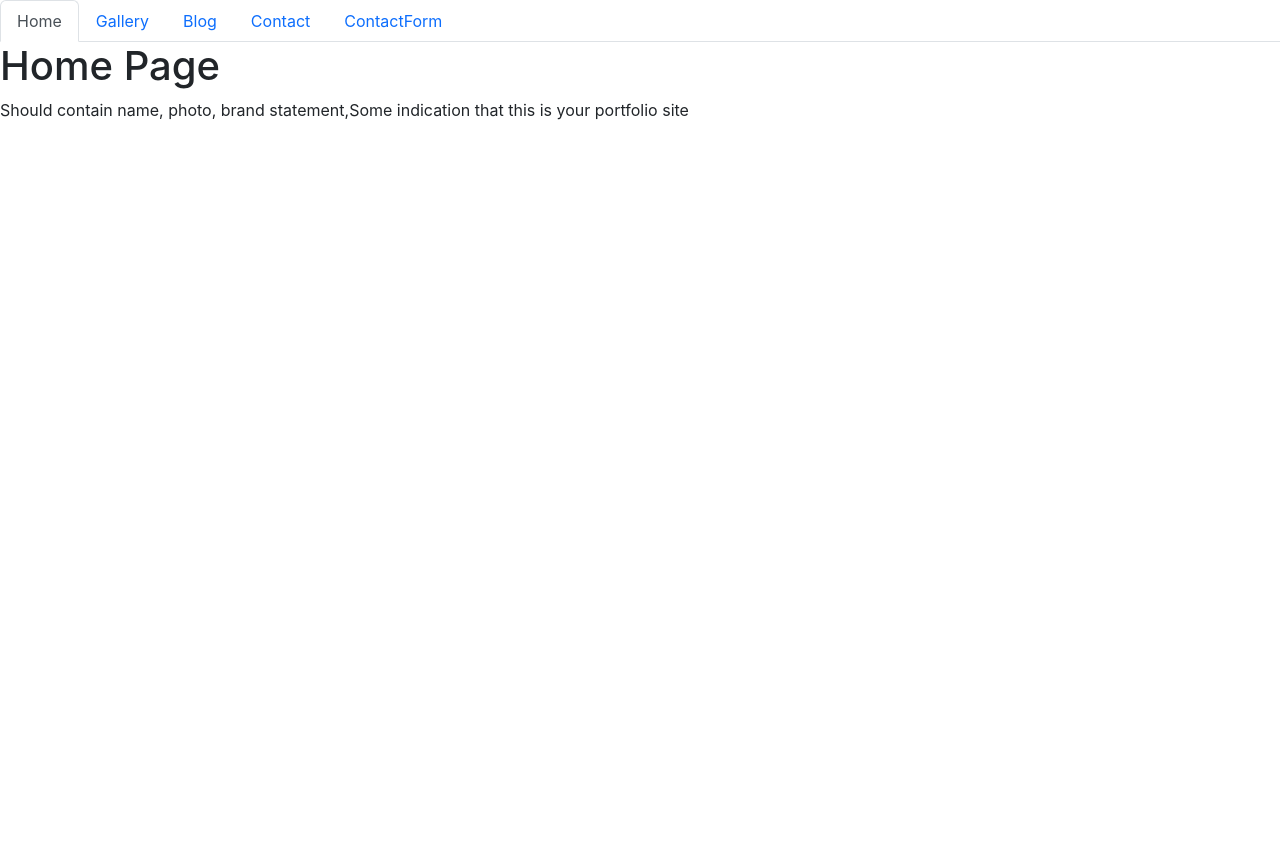
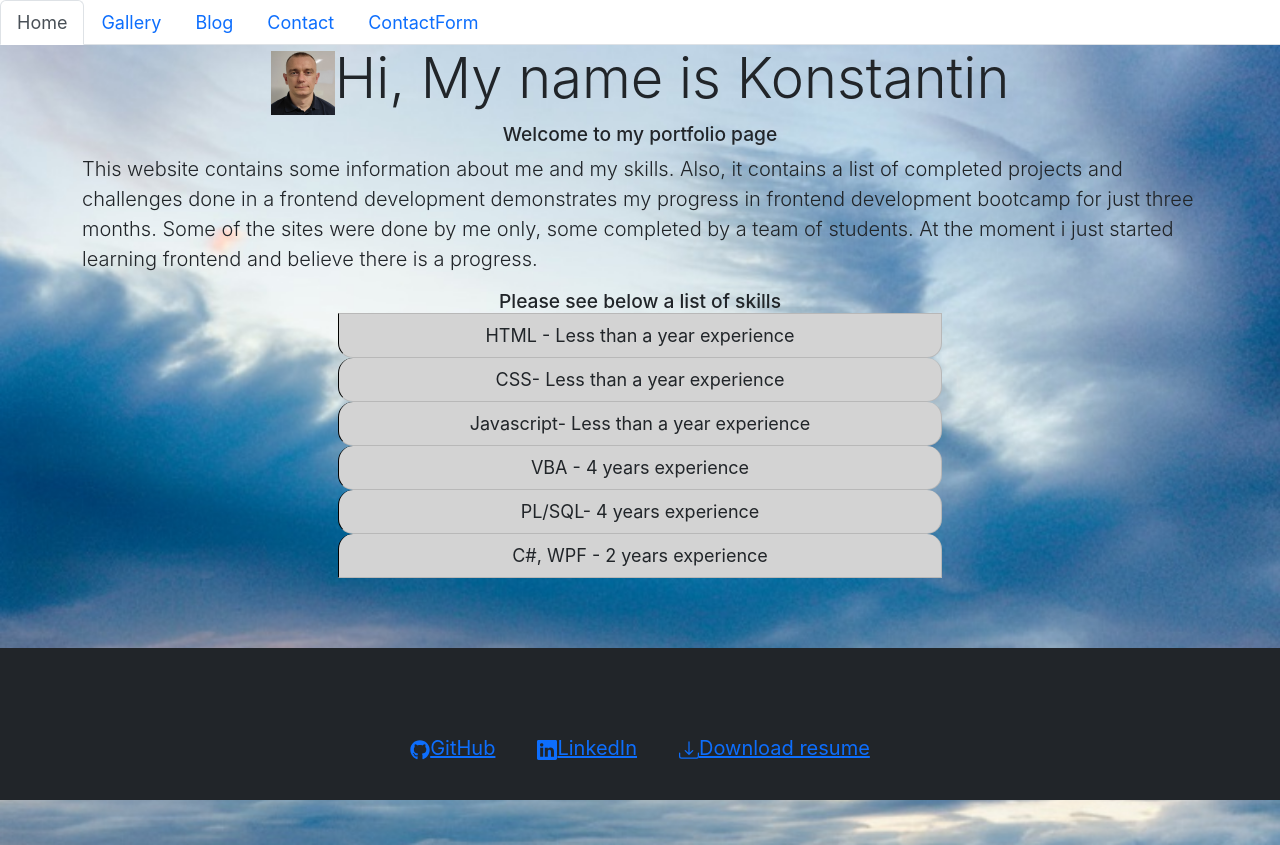
Before and after one commit to KonstantinGolovahin/portfolio-react, a React (Create React App) app: page /#/ in a window 1280 px wide. Before the commit the page ends 800 px from the top, so only its background shows below. Built offline with nearby package versions, Linux system fonts and the light colour scheme.

Commit message:
Adds styles to Home page

```diff
--- a/src/components/pages/ContactForm.js
+++ b/src/components/pages/ContactForm.js
@@ -24,7 +24,7 @@ function ContactForm() {
     const handleFormSubmit = event => {
       // Preventing the default behavior of the form submit (which is to refresh the page)
       event.preventDefault();
-
+    // avoid empty message
   if(formData.message==="" || formData.subject==="" ) {
     alert(`Please fill all fields!`);
   }
@@ -42,7 +42,7 @@ function ContactForm() {
              });
     };
 
-    // Notice how each input has a `value`, `name`, and `onChange` prop
+    // generate form
     return (
       <div>
         <p>
--- a/src/components/pages/Home.js
+++ b/src/components/pages/Home.js
@@ -1,14 +1,83 @@
-import React from "react";
+import React from 'react';
+import contacts from '../../data/Personal';
+import 'font-awesome/css/font-awesome.min.css';
+import { FaGithub } from "react-icons/fa";
+import { BsLinkedin } from "react-icons/bs";
+import { BsDownload } from "react-icons/bs";
+import "./style.css";
 
-function Home() {
+
+// idea from https://scrimba.com/articles/react-list-array-with-map-function/
+// list all skills from an array
+const Skills = () => {
+  const skills = contacts[0].skills.languages.map((skill, index)=>
+    <li className="list-group-item" key={index}>{skill}</li>)
+  return <header>{skills}</header>
+}
+
+function Home(props) {
   return (
-    <div>
-      <h1>Home Page</h1>
-      <p>
-        Should contain name, photo, brand statement,Some indication that this is your portfolio site
-      </p>
+    <div className='container-fluid min-vh-100' style={{backgroundImage: `url(${process.env.PUBLIC_URL + '/images/bg_home.jpeg'})`,
+    backgroundPosition: 'center',
+  backgroundSize: 'cover',
+  backgroundRepeat: 'no-repeat' }}  >
+<div class="jumbotron jumbotron-fluid">
+  <div class="container">
+    <h1 class="display-4"> <span><img  src={process.env.PUBLIC_URL + contacts[0].image} alt={contacts[0].name} width={64} height={64}></img></span>{contacts[0].name}</h1>
+    <h3>{contacts[0].statement}</h3>
+    <p class="lead">{contacts[0].portfolio}</p>
+  </div>
+</div>
+<div className="container-fluid w-50" >
+
+      <div className="card-body">
+        <h3 className="card-title">Please see below a list of skills</h3>
+
+      </div>
+      <ul className="list-group list-group-flush">
+        {Skills()}
+      </ul>
+      <div className="card-body">
+
+      </div>
     </div>
-  );
+
+    <footer className="page-footer fixed-bottom font-small bg-dark text-white pt-5">
+
+  <div className="container pt-4">
+
+    <section className="mb-4">
+          <a
+        className="btn btn-link btn-floating btn-lg  m-1"
+        href={contacts[0].links.github}
+        role="button"
+        data-mdb-ripple-color="dark"
+        ><i ><FaGithub /></i>GitHub</a>
+<a
+        className="btn btn-link btn-floating btn-lg  m-1"
+        href={contacts[0].links.linkedin}
+        role="button"
+        data-mdb-ripple-color="dark"
+        ><i ><BsLinkedin /></i>LinkedIn</a>
+
+<a
+        className="btn btn-link btn-floating btn-lg  m-1"
+        href={contacts[0].links.resume}
+        role="button"
+        data-mdb-ripple-color="dark"
+        download
+        ><i ><BsDownload /></i>Download resume</a>
+
+    </section>
+
+  </div>
+
+</footer>
+
+    </div>
+
+
+      );
 }
 
 export default Home;
--- /dev/null
+++ b/src/components/pages/style.css
@@ -0,0 +1,31 @@
+.card{
+    background-color: red!important;
+
+    }
+
+   li{
+
+    color: black;
+    font-size: large;
+    text-align: center;
+
+   }
+
+   h3,h1{
+    text-align: center;
+    font-size: larger;
+   }
+
+   footer{
+
+    text-align: center;
+   }
+
+   .list-group-item{
+    background-color: lightgrey;
+    border-left: 1px solid black;
+  border-top-right-radius: 15px;
+  border-bottom-right-radius: 15px;
+  border-top-left-radius: 15px;
+  border-bottom-left-radius: 15px;
+   }
--- a/src/data/Personal.json
+++ b/src/data/Personal.json
@@ -1,10 +1,10 @@
 [
     {
       "id": 1,
-      "name": "Konstantin Golovahin",
+      "name": "Hi, My name is Konstantin",
       "image":"/images/Avatar.png",
-      "statement":"This is required brand statement",
-      "portfolio": "Message to declare that thi is a portfolio",
+      "statement":"Welcome to my portfolio page",
+      "portfolio": "This website contains some information about me and my skills. Also, it contains a list of completed projects and challenges done in a frontend development  demonstrates my progress in frontend development bootcamp for just three months. Some of the sites were done by me  only, some completed by a team of students. At the moment i just started learning frontend and believe there is a progress.",
       "links":{
         "github":"https://github.com/KonstantinGolovahin",
         "linkedin":"https://www.linkedin.com/in/konstantin-golovahin-07b977268/",
@@ -12,7 +12,7 @@
         "resume":"/images/CV_K_Golovahins.pdf"
       },
       "skills":{
-        "languages":["HTML","CSS","Javascript","VBA","PL/SQL","C#"]
+        "languages":["HTML - Less than a year experience","CSS- Less than a year experience","Javascript- Less than a year experience","VBA - 4 years experience","PL/SQL- 4 years experience","C#, WPF - 2 years experience"]
 
       }
     }
--- a/src/index.js
+++ b/src/index.js
@@ -3,6 +3,8 @@ import React from 'react';
 import "bootstrap/dist/css/bootstrap.min.css";
 // Bootstrap Bundle JS
 import "bootstrap/dist/js/bootstrap.bundle.min";
+import "bootstrap-icons/font/bootstrap-icons.css";
+import 'font-awesome/css/font-awesome.min.css';
 import ReactDOM from 'react-dom/client';
 import './index.css';
 import App from './App';
```
Also changed, not shown: package.json (+7 -0 lines), public/images/bg_home.jpeg (added), src/components/Wrapper/style.css (line endings or trailing spaces), src/index.css (line endings or trailing spaces), 1 other file (tests, documents, lock files or other folders).
